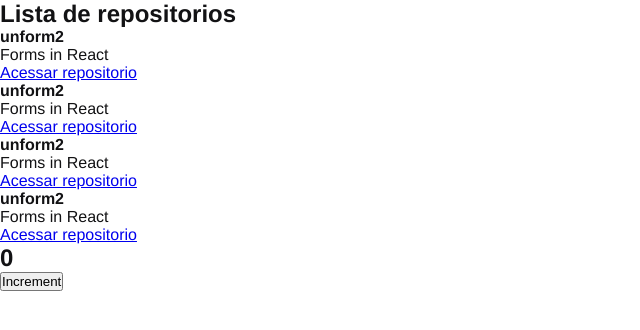
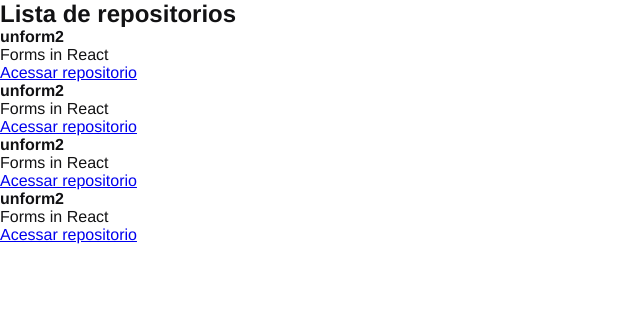
Before and after one commit to NicholasNeto/git-hub-explorer, a React app: page / in a window 1280 px wide. Shown: the top 330 px of the page, without its empty margins (0-640 px from the left). Built offline with nearby package versions, Linux system fonts and the light colour scheme.

Commit message:
remvoed component Counter

```diff
--- a/src/App.jsx
+++ b/src/App.jsx
@@ -1,4 +1,3 @@
-import { Counter } from './components/Counter'
 import { RepositoryList } from './components/RepositoryList'
 import './sytles/global.scss'
 
@@ -6,7 +5,7 @@
     return(
         <>
             <RepositoryList />
-            <Counter />
+
         </>
     )
 
--- a/src/components/Counter.jsx
+++ /dev/null
@@ -1,17 +0,0 @@
-import { useState } from 'react';
-
-export function Counter(){
-    let [ counter, setCounter] = useState(0)
-
-    function increment(){
-        setCounter(counter + 1)
-        console.log('Increment')
-    }
-
-    return (
-        <div>
-            <h2>{counter}</h2>
-            <button type="button" onClick={increment}>Increment</button>
-        </div>
-    )
-}
```
